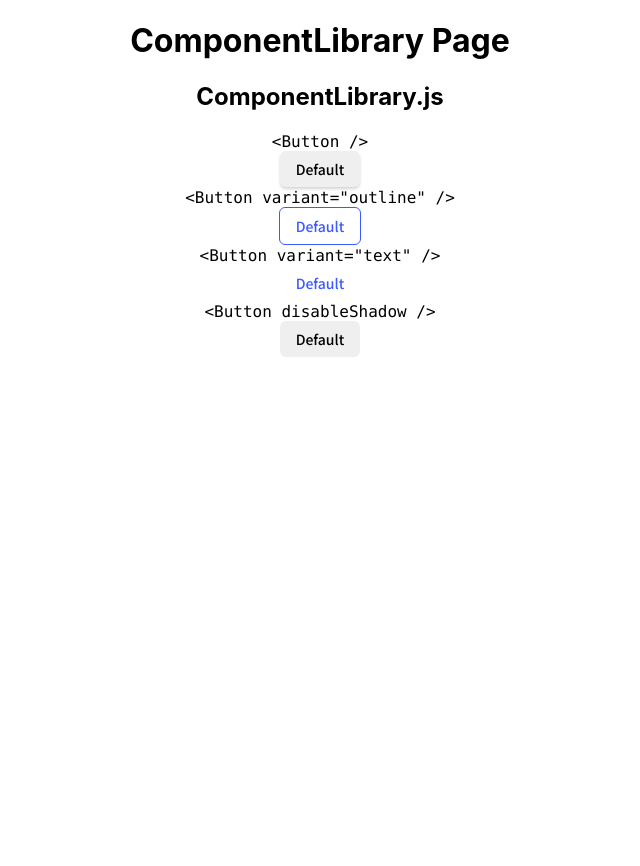
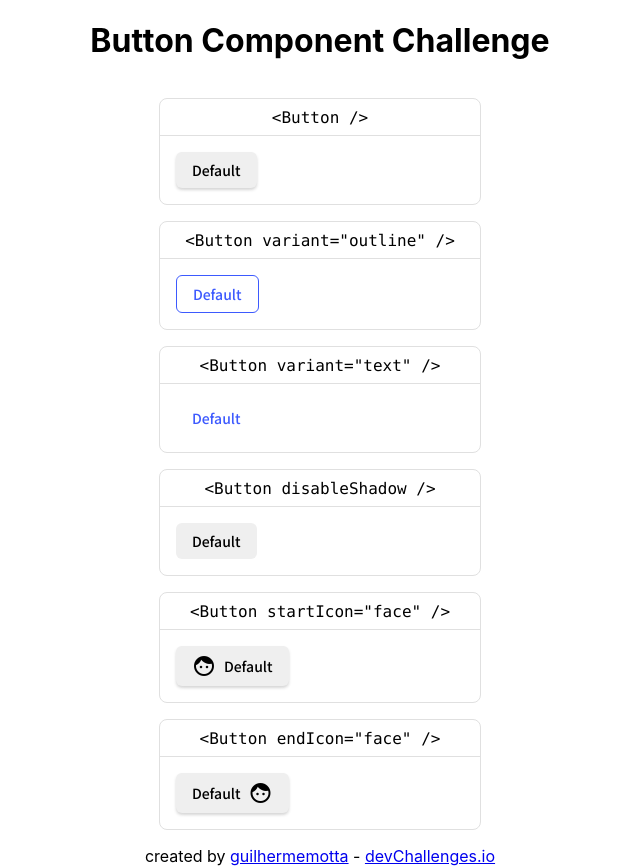
Before and after one commit to guilhermemotta/button-component-challenge, a React (Create React App) app: page / in a window 1280 px wide. Shown: the whole page, without its empty margins (320-960 px from the left). Before the commit the page ends 800 px from the top, so only its background shows below. Built offline with nearby package versions, Linux system fonts and the light colour scheme.

Commit message:
Atualização da demonstração do componente

```diff
--- a/src/App.css
+++ b/src/App.css
@@ -1,5 +1,28 @@
 .App {
   text-align: center;
+  display: flex;
+  flex-direction: column;
+  align-items: center;
+  gap: 16px;
+}
+
+.button-card {
+  flex: 1;
+  align-items: center;
+  border: 1px solid #e0e0e0;
+  border-radius: 8px;
+  min-width: 320px;
+}
+
+.button-card__header {
+  border-bottom: 1px solid #e0e0e0;
+  padding-top: 8px;
+  padding-bottom: 8px;
+}
+
+.button-card__content {
+  align-items: center;
+  padding: 16px 16px;
 }
 
 .App-logo {
--- a/src/App.js
+++ b/src/App.js
@@ -1,12 +1,73 @@
-import logo from './logo.svg';
-import './App.css';
+import logo from "./logo.svg";
+import "./App.css";
 
-import ComponentLibrary from './pages/ComponentLibrary';
+import { Button } from "./components/Button";
 
 function App() {
   return (
     <div className="App">
-      <ComponentLibrary />
+      <h1>Button Component Challenge</h1>
+
+      <div className="button-card">
+        <header className="button-card__header">
+          <code>{"<Button />"}</code>
+        </header>
+        <main className="button-card__content">
+          <Button />
+        </main>
+      </div>
+
+      <div className="button-card">
+        <header className="button-card__header">
+          <code>{'<Button variant="outline" />'}</code>
+        </header>
+        <main className="button-card__content">
+          <Button variant="outline" />
+        </main>
+      </div>
+
+      <div className="button-card">
+        <header className="button-card__header">
+          <code>{'<Button variant="text" />'}</code>
+        </header>
+        <main className="button-card__content">
+          <Button variant="text" />
+        </main>
+      </div>
+
+      <div className="button-card">
+        <header className="button-card__header">
+          <code>{"<Button disableShadow />"}</code>
+        </header>
+        <main className="button-card__content">
+          <Button disableShadow />
+        </main>
+      </div>
+
+      <div className="button-card">
+        <header className="button-card__header">
+          <code>{'<Button startIcon="face" />'}</code>
+        </header>
+        <main className="button-card__content">
+          <Button startIcon="face" />
+        </main>
+      </div>
+
+      <div className="button-card">
+        <header className="button-card__header">
+          <code>{'<Button endIcon="face" />'}</code>
+        </header>
+        <main className="button-card__content">
+          <Button endIcon="face" />
+        </main>
+      </div>
+      <footer>
+        created by{" "}
+        <a href="https://devchallenges.io/portfolio/guilhermemotta">
+          guilhermemotta
+        </a>{" "}
+        - <a href="https://devchallenges.io">devChallenges.io</a>
+      </footer>
     </div>
   );
 }
--- a/src/components/Button.css
+++ b/src/components/Button.css
@@ -13,6 +13,10 @@
 
   box-shadow: 0px 2px 3px rgba(51, 51, 51, 0.2);
   cursor: pointer;
+
+  display: flex;
+  gap: 8px;
+  align-items: center;
 }
 
 .button:hover,
@@ -89,3 +93,7 @@
 .button--disabled:focus {
   background-color: #e0e0e0;
 }
+
+.button__label {
+  flex: 1;
+}
--- a/src/components/Button.js
+++ b/src/components/Button.js
@@ -4,10 +4,17 @@ import classNames from "classnames";
 
 import "./Button.css";
 
-export const Button = (props) => {
-  const { variant, color, label, disableShadow, disabled } = props;
-
-  const classes = classNames("button", {
+export const Button = ({
+  variant,
+  color,
+  label,
+  disableShadow,
+  disabled,
+  startIcon,
+  endIcon,
+  ...props
+}) => {
+  const buttonClasses = classNames("button", {
     "button--color-default": !color,
     "button--variant-outline": variant === "outline",
     "button--variant-text": variant === "text",
@@ -20,8 +27,10 @@ export const Button = (props) => {
   });
 
   return (
-    <button type="button" className={classes} {...props}>
-      <span className="label">{label}</span>
+    <button type="button" className={buttonClasses} {...props}>
+      {startIcon && <span className="material-icons">{startIcon}</span>}
+      <span className="button__label">{label}</span>
+      {endIcon && <span className="material-icons">{endIcon}</span>}
     </button>
   );
 };
--- a/src/pages/ComponentLibrary.js
+++ b/src/pages/ComponentLibrary.js
@@ -4,7 +4,7 @@ import { Button } from "../components/Button";
 const ComponentLibrary = () => {
   return (
     <>
-      <h1>ComponentLibrary Page</h1>
+      <h1>Button Component Challenge</h1>
       <h2>ComponentLibrary.js</h2>
       <code>{'<Button />'}</code>
       <br />
@@ -22,6 +22,14 @@ const ComponentLibrary = () => {
       <br />
       <Button disableShadow />
       <br />
+      <code>{'<Button startIcon="face" />'}</code>
+      <br />
+      <Button startIcon="face" />
+      <br />
+      <code>{'<Button endIcon="face" />'}</code>
+      <br />
+      <Button endIcon="face" />
+      <br />
     </>
   );
 };
```
Also changed, not shown: 1 other file (tests, documents, lock files or other folders).
